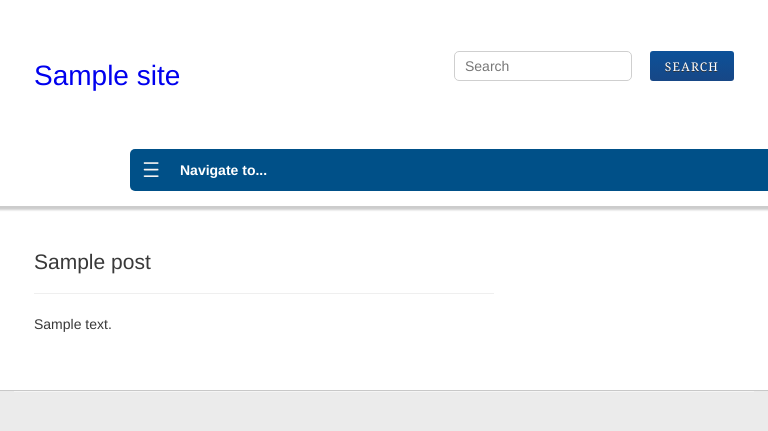
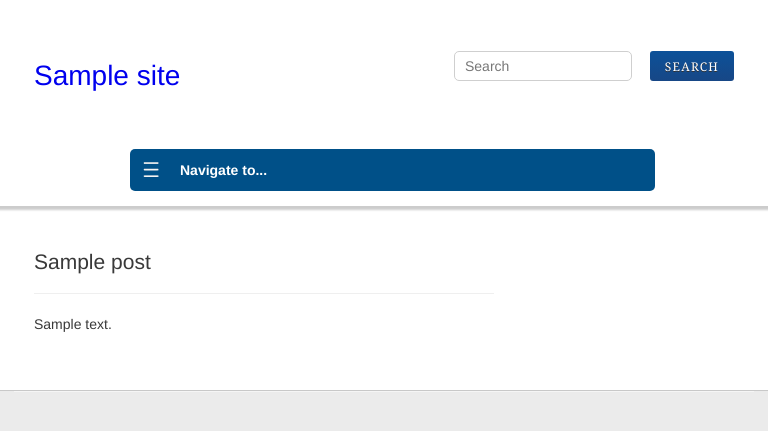
Before and after one commit to JPBetley/cirofordelaware, a WordPress theme: template web/app/themes/campaign/page.php in a window 768 px wide. Shown: the top 431 px of the page. Run offline with PHP 8.4 and a stand-in for WordPress, Linux system fonts and the light colour scheme; the site name, menu and one post (Sample post) are stand-ins, and other content is empty; some libraries are stand-ins or nearby versions.

Commit message:
style update

```diff
--- a/web/app/themes/campaign/style.css
+++ b/web/app/themes/campaign/style.css
@@ -2764,7 +2764,7 @@ div.navigation {
 	    position: relative;
 	    top: 4px;
 	    z-index: 10;
-	    width: 100% !important;
+	    width: 75% !important;
 	    height: 41px !important;
 	    line-height: 26px;
 	    -webkit-appearance: menulist-button;
@@ -2780,7 +2780,7 @@ div.navigation {
 	    bottom: 0;
 	    float: left;
 	    left: 0;
-	    width: 100%;
+	    width: 75%;
 	    height: 42px;
 	    line-height: 43px;
 	    font-size: 14px;
```
